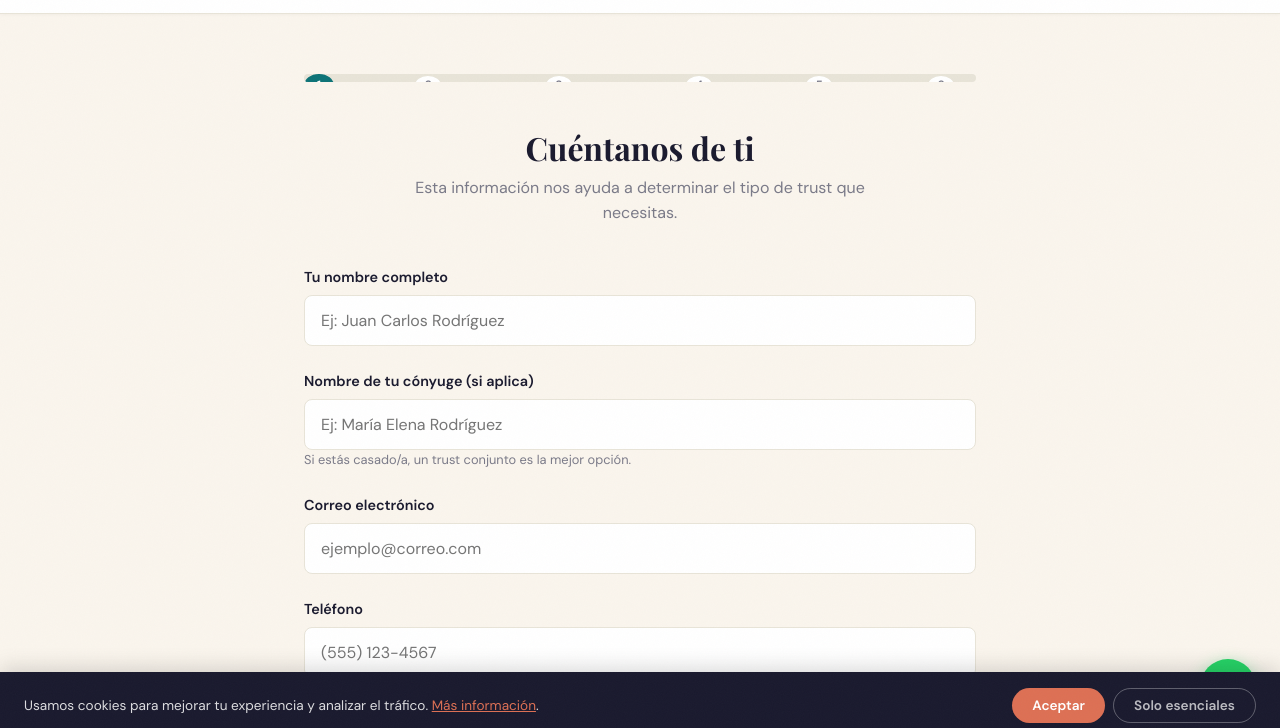
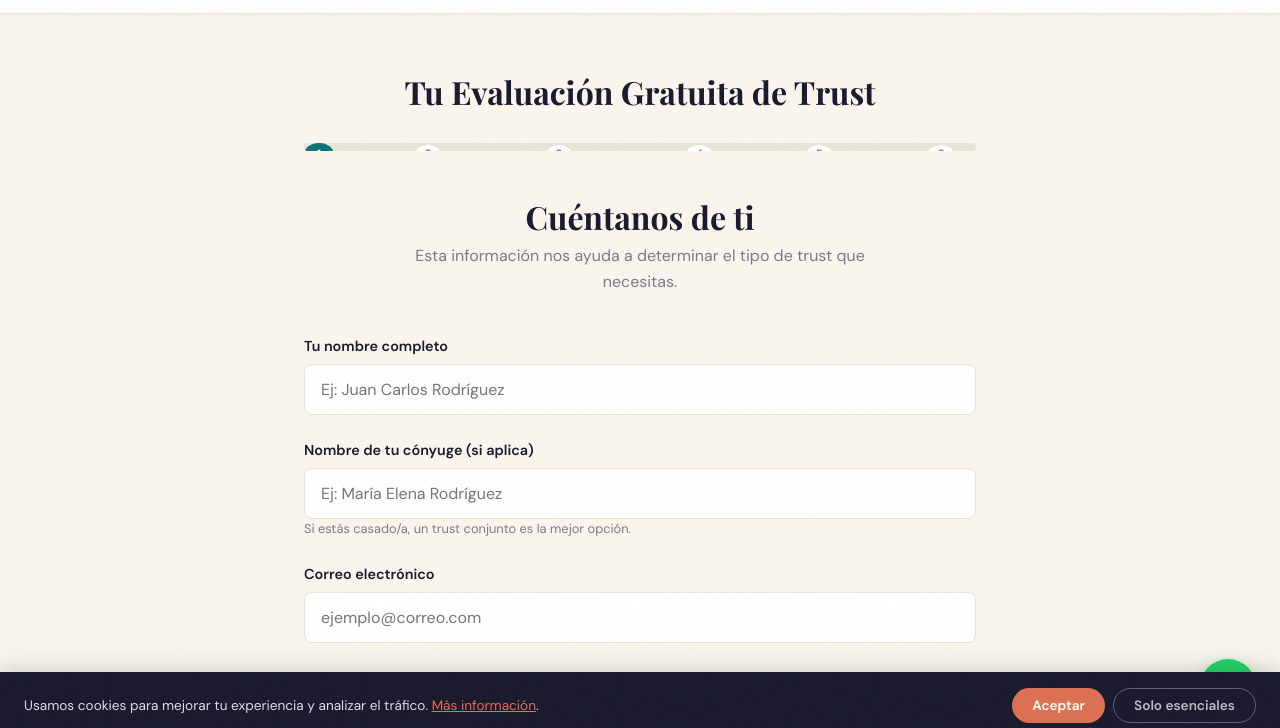
Before and after one commit to sheffk78/trust-para-todos, an Astro site: page /evaluacion in a window 1280 px wide. Shown: the part 61-789 px from the top of the page. Built offline with nearby package versions, Linux system fonts and the light colour scheme; Astro itself is replaced by a stand-in of ours.

Commit message:
fix: replace visually-hidden H1 with visible H1 on /evaluacion
SiteGuru flagged missing H1 — was present but visually-hidden.
Now visible, styled, centered above the evaluation form.

```diff
--- a/src/pages/evaluacion.astro
+++ b/src/pages/evaluacion.astro
@@ -407,7 +407,7 @@ import BaseLayout from '../layouts/BaseLayout.astro';
 
 <section class="eval-section">
   <div class="eval-container">
-    <h1 class="visually-hidden" style="position:absolute;width:1px;height:1px;overflow:hidden;clip:rect(0,0,0,0);white-space:nowrap;">Tu Evaluación Gratuita de Trust — Trust Para Todos</h1>
+    <h1 style="font-size:2rem;font-weight:700;color:var(--dark, #1a1a1a);margin-bottom:32px;text-align:center;">Tu Evaluación Gratuita de Trust</h1>
 
     <!-- Progress Bar -->
     <div class="progress-bar" id="progress-bar">
```
